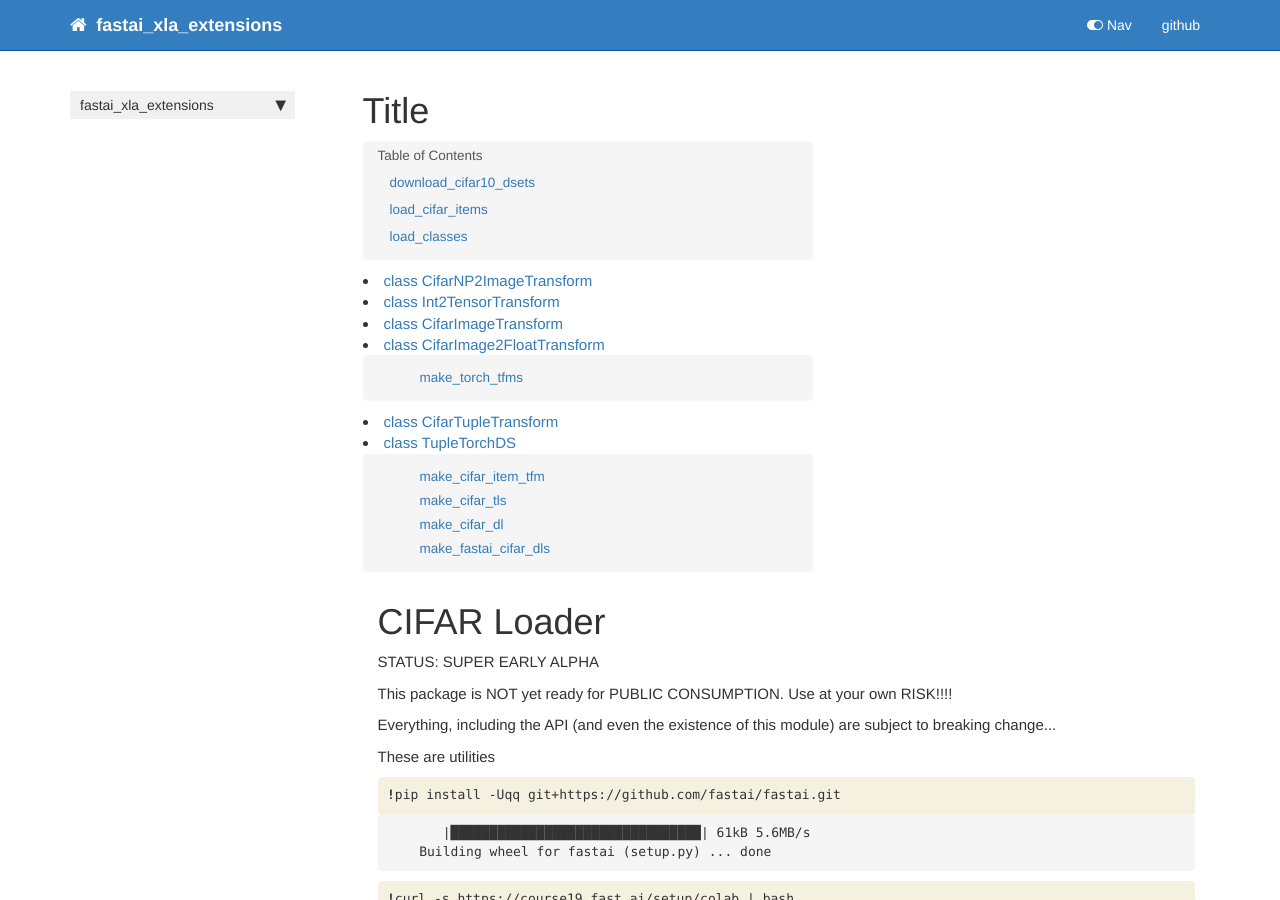
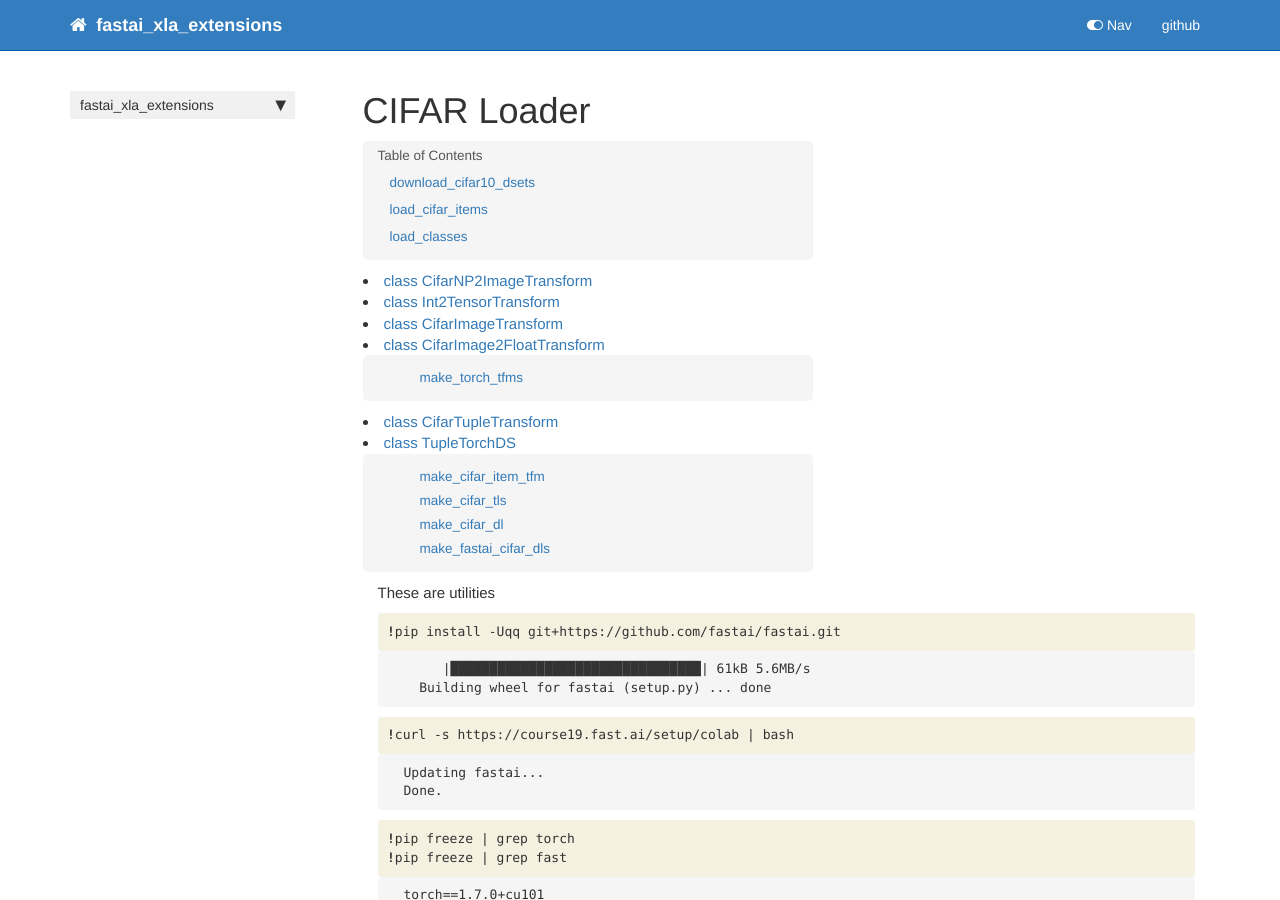
Before and after one commit to butchland/fastai_xla_extensions, a Jekyll site: the page built from docs/cifar_loader.html, in a window 1280 px wide and 900 px high. Built offline with Jekyll 4.4.1, drawn with Linux system fonts in a browser that asks for light colours; nearby versions of some CDN libraries; comment, search, counter and statistics services are not loaded.

Commit message:
Fix title of CIFAR loader module

```diff
--- a/docs/_data/sidebars/home_sidebar.yml
+++ b/docs/_data/sidebars/home_sidebar.yml
@@ -16,7 +16,7 @@ entries:
       title: Utils
       url: utils
     - output: web,pdf
-      title: Title
+      title: CIFAR Loader
       url: cifar_loader
     - output: web,pdf
       title: Multi Core XLA extensions
--- a/docs/cifar_loader.html
+++ b/docs/cifar_loader.html
@@ -1,6 +1,6 @@
 ---
 
-title: Title
+title: CIFAR Loader
 
 
 keywords: fastai
@@ -29,17 +29,6 @@ nb_path: "nbs/02_cifar_loader.ipynb"
 </div>
     {% endraw %}
 
-<div class="cell border-box-sizing text_cell rendered"><div class="inner_cell">
-<div class="text_cell_render border-box-sizing rendered_html">
-<h1 id="CIFAR-Loader">CIFAR Loader<a class="anchor-link" href="#CIFAR-Loader"> </a></h1><p>STATUS: SUPER EARLY ALPHA</p>
-<p>This package is NOT yet ready for PUBLIC CONSUMPTION. Use at your own RISK!!!!</p>
-<p>Everything, including the API (and even
-the existence of this module) are subject
-to breaking change...</p>
-
-</div>
-</div>
-</div>
 <div class="cell border-box-sizing text_cell rendered"><div class="inner_cell">
 <div class="text_cell_render border-box-sizing rendered_html">
 <p>These are utilities</p>
--- a/docs/sidebar.json
+++ b/docs/sidebar.json
@@ -3,7 +3,7 @@
     "Overview": "/",
     "Core XLA extensions": "core",
     "Utils": "utils",
-    "Title": "cifar_loader",
+    "CIFAR Loader": "cifar_loader",
     "Multi Core XLA extensions": "multi_core"
   }
 }
```
Also changed, not shown: 1 other file.
